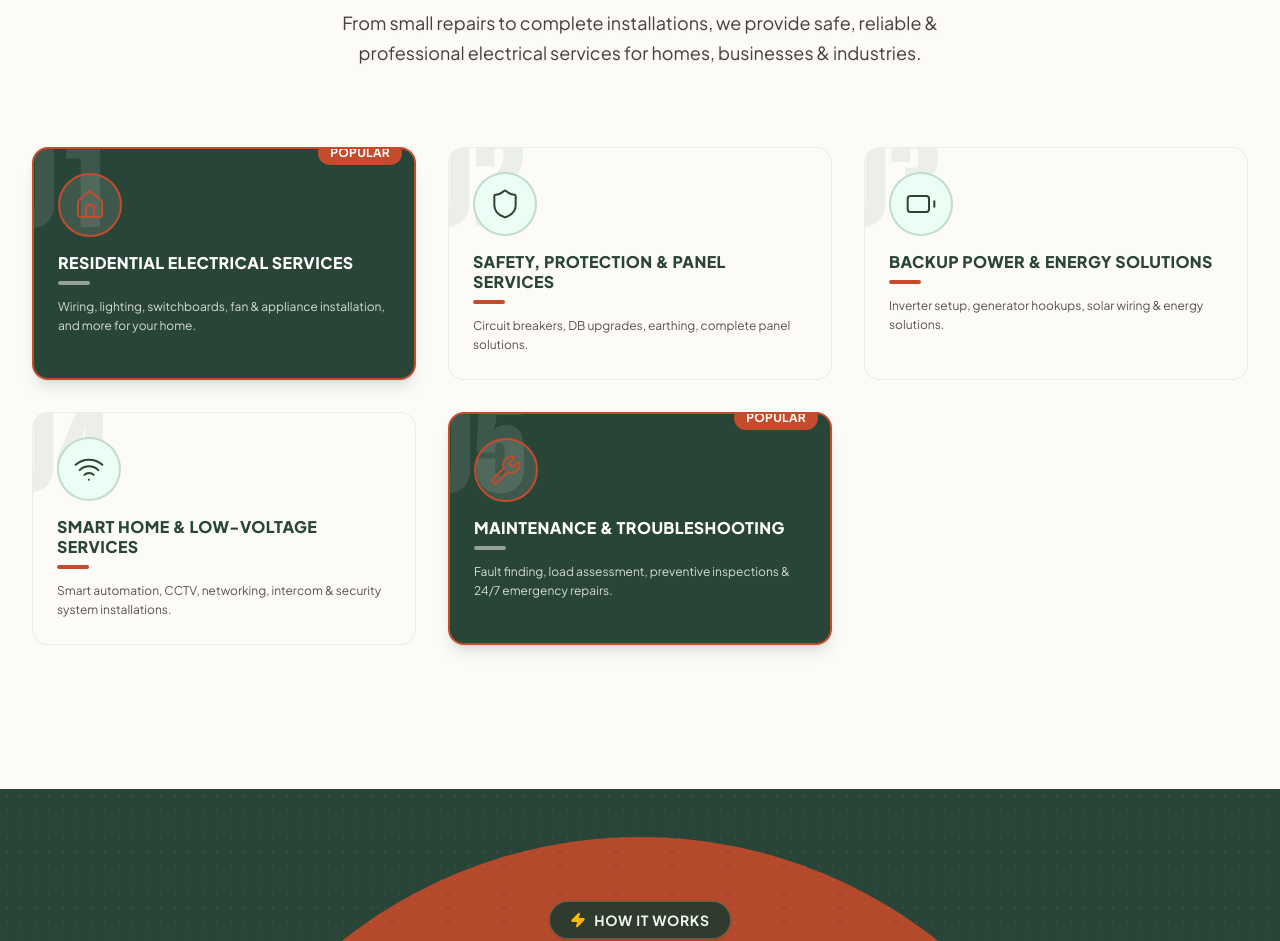
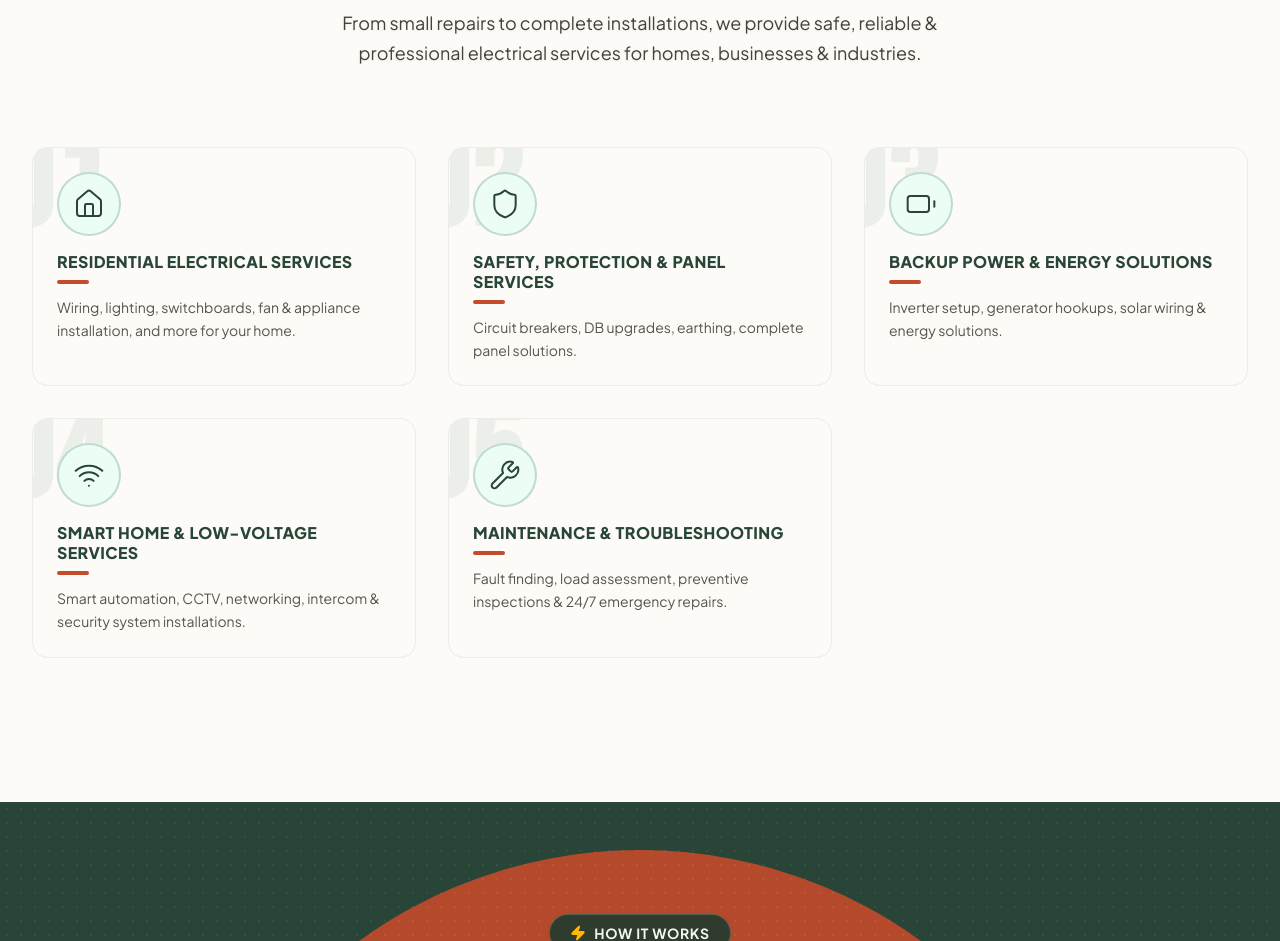
Before and after one commit to giteshnegi06/zapfix, a React (Vite) app: page / in a window 1280 px wide. Shown: the part 1120-2061 px from the top of the page. Built offline with nearby package versions, Linux system fonts and the light colour scheme.

Commit message:
make some changes

```diff
--- a/src/components/ServicesSection.tsx
+++ b/src/components/ServicesSection.tsx
@@ -51,74 +51,37 @@ interface ServiceCardProps {
   index: number;
 }
 
-const ServiceCard: React.FC<ServiceCardProps> = ({ number, title, description, icon: Icon, index }) => {
-  const isPopular = index === 0 || index === 4;
-
+const ServiceCard: React.FC<ServiceCardProps> = ({ number, title, description, icon: Icon }) => {
   return (
-    <div className={`group relative rounded-[16px] p-5 sm:p-6 transition-all duration-300 hover:shadow-xl hover:-translate-y-1 cursor-pointer overflow-hidden ${
-      isPopular
-        ? 'bg-[#294537] text-white border-2 border-[#c44b2b] shadow-lg'
-        : 'bg-[#fdfbf7] text-[#1c2c22] border border-stone-200/70'
-    }`}>
+    <div className="group relative rounded-[16px] p-5 sm:p-6 transition-all duration-300 hover:shadow-xl hover:-translate-y-1 cursor-pointer overflow-hidden bg-[#fdfbf7] text-[#1c2c22] border border-stone-200/70">
       {/* Background Number */}
-      <div className={`absolute -left-8 -top-6 text-9xl font-condensed font-black pointer-events-none select-none opacity-10 ${
-        isPopular ? 'text-white' : 'text-[#588e73]'
-      }`}>
+      <div className="absolute -left-8 -top-6 text-9xl font-condensed font-black pointer-events-none select-none opacity-10 text-[#588e73]">
         {number}
       </div>
-
-      {/* Popular Badge */}
-      {isPopular && (
-        <div className="absolute -top-2 right-3 px-3 py-1 bg-[#c44b2b] text-white text-xs font-bold uppercase rounded-full tracking-wide">
-          POPULAR
-        </div>
-      )}
 
       {/* Content Container */}
       <div className="relative z-10">
         {/* Icon Container */}
-        <div className={`w-16 h-16 rounded-full flex items-center justify-center mb-4 flex-shrink-0 transition-all duration-300 group-hover:scale-110 ${
-          isPopular
-            ? 'bg-white/10 border-2 border-[#c44b2b]'
-            : 'bg-emerald-50 border-2 border-[#588e73]/30'
-        }`}>
-          <Icon className={`w-8 h-8 transition-colors ${
-            isPopular
-              ? 'text-[#c44b2b]'
-              : 'text-[#294537]'
-          }`} strokeWidth={1.5} />
+        <div className="w-16 h-16 rounded-full flex items-center justify-center mb-4 flex-shrink-0 transition-all duration-300 group-hover:scale-110 bg-emerald-50 border-2 border-[#588e73]/30">
+          <Icon className="w-8 h-8 transition-colors text-[#294537]" strokeWidth={1.5} />
         </div>
 
         {/* Title */}
-        <h3 className={`text-sm sm:text-base font-extrabold uppercase tracking-wide mb-2 leading-tight transition-colors ${
-          isPopular
-            ? 'text-white'
-            : 'text-[#284537]'
-        }`}>
+        <h3 className="text-sm sm:text-base font-extrabold uppercase tracking-wide mb-2 leading-tight transition-colors text-[#284537]">
           {title}
         </h3>
 
         {/* Accent Line */}
-        <div className={`w-8 h-1 rounded-full mb-3 transition-all group-hover:w-12 ${
-          isPopular
-            ? 'bg-white/50 group-hover:bg-white'
-            : 'bg-[#c44b2b]'
-        }`}></div>
+        <div className="w-8 h-1 rounded-full mb-3 transition-all group-hover:w-12 bg-[#c44b2b]"></div>
 
         {/* Description */}
-        <p className={`text-xs leading-relaxed font-normal line-clamp-3 ${
-          isPopular
-            ? 'text-white/80'
-            : 'text-stone-600'
-        }`}>
+        <p className="text-xs sm:text-sm leading-relaxed font-normal line-clamp-3 text-stone-600">
           {description}
         </p>
       </div>
 
       {/* Hover Arrow Indicator */}
-      <div className={`absolute bottom-4 right-4 opacity-0 group-hover:opacity-100 transition-opacity ${
-        isPopular ? 'text-[#c44b2b]' : 'text-[#c44b2b]'
-      }`}>
+      <div className="absolute bottom-4 right-4 opacity-0 group-hover:opacity-100 transition-opacity text-[#c44b2b]">
         <svg className="w-4 h-4" fill="none" stroke="currentColor" viewBox="0 0 24 24">
           <path strokeLinecap="round" strokeLinejoin="round" strokeWidth={2} d="M9 5l7 7-7 7" />
         </svg>
```
